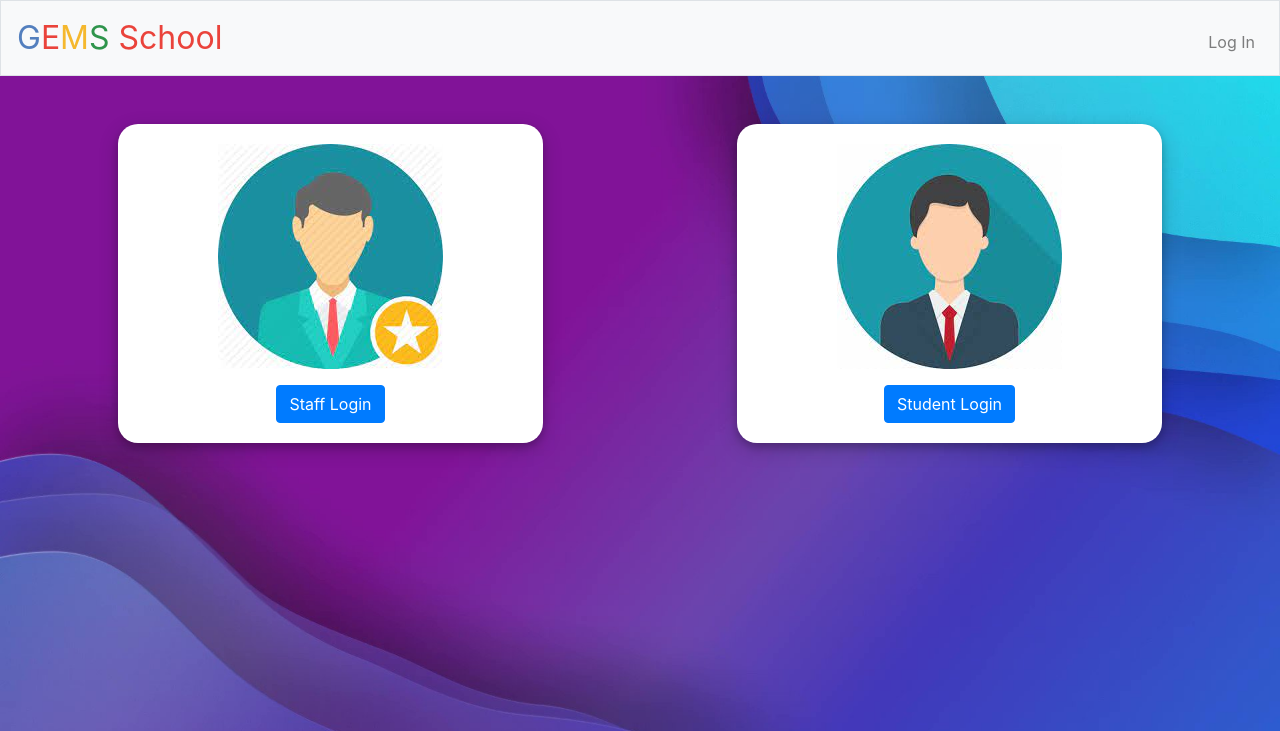
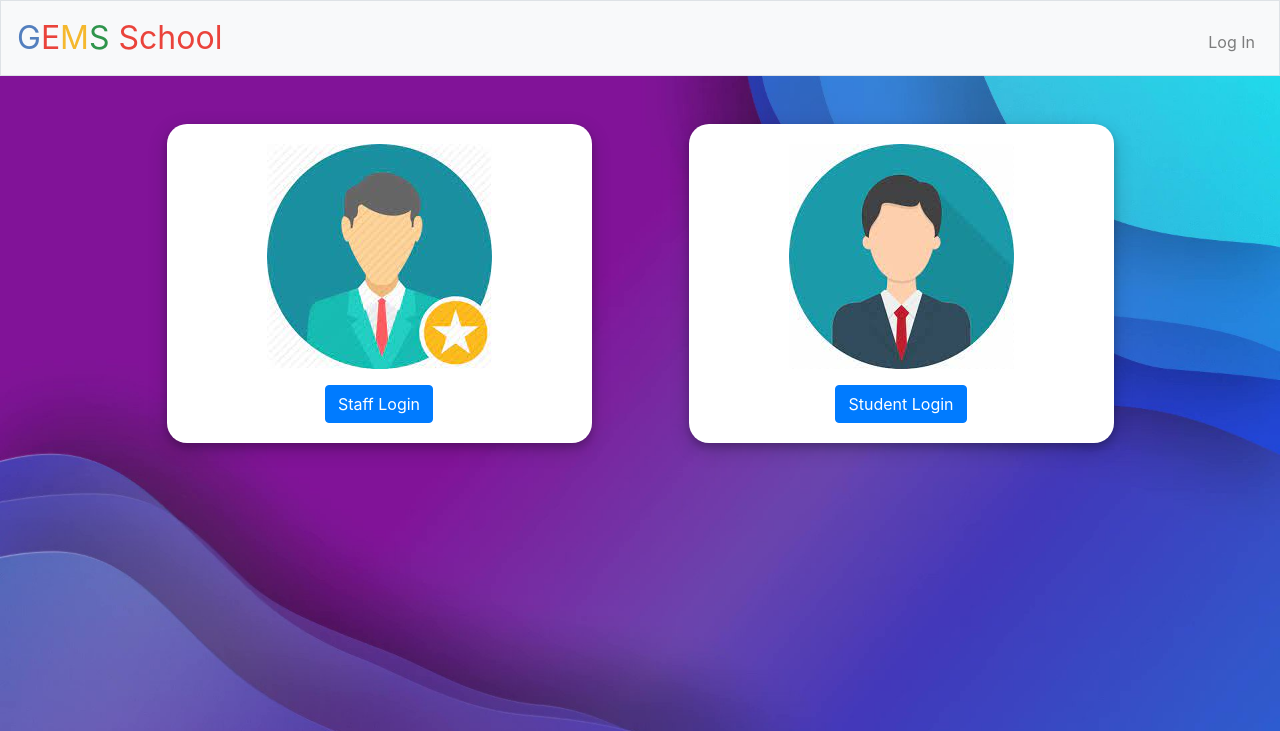
Before and after one commit to MUHAMMEDFAISALKC/schoobook, a Flask app: page /login in a window 1280 px wide. Shown: the top 731 px of the page. Run offline with Flask 2, Linux system fonts and the light colour scheme; some libraries are stand-ins or nearby versions.

Commit message:
Update styles.css

```diff
--- a/static/styles.css
+++ b/static/styles.css
@@ -149,6 +149,8 @@ div.leftbox
 body {
     background:  #F0FFFF url("/static/login/background1.jpg") no-repeat fixed center;
     background-size: 100%;
+    display: flex;
+    flex-direction: column;
 }
 
 @media only screen and (max-width: 768px) {
@@ -163,7 +165,7 @@ body {
     display: flex;
     align-items:center;
     align-content: center;
-    justify-content:space-between;
+    justify-content:space-around;
     flex-wrap: wrap;
 }
 
```
